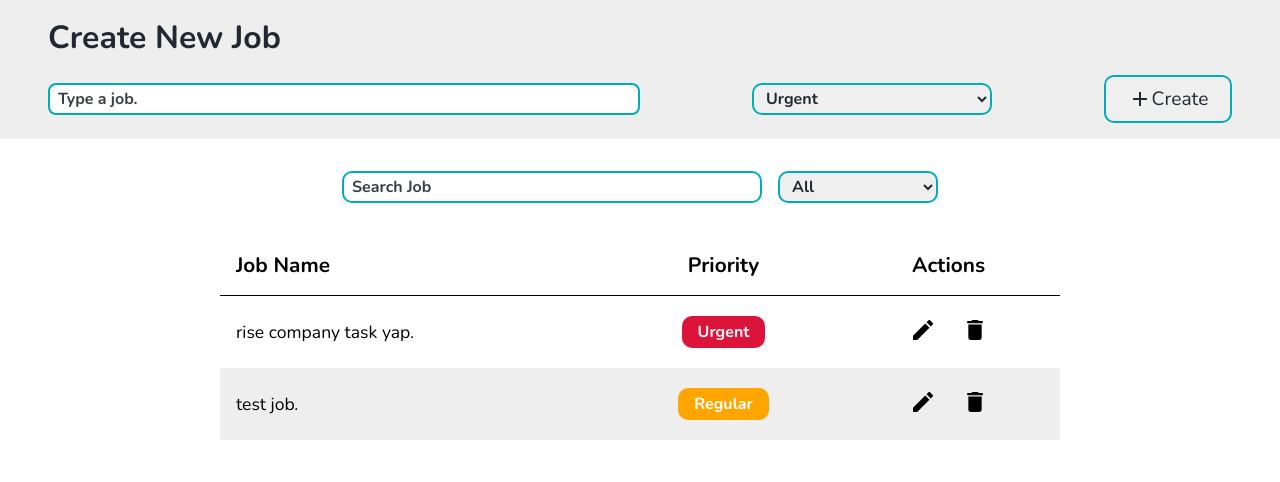
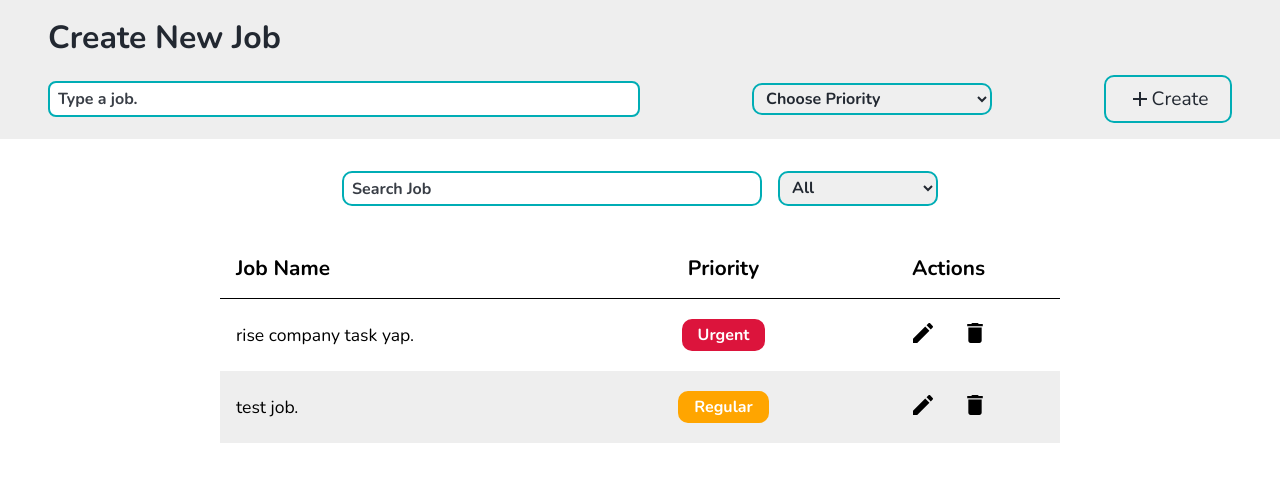
Before and after one commit to volkankaraali/personal-job-tracking, a React (Create React App) app: page / in a window 1280 px wide. Shown: the top 482 px of the page. Built offline with nearby package versions, Linux system fonts and the light colour scheme.

Commit message:
joblist, new job add added

```diff
--- a/package.json
+++ b/package.json
@@ -16,6 +16,7 @@
     "react-dom": "^18.1.0",
     "react-scripts": "5.0.1",
     "sass": "^1.52.1",
+    "uuid": "^8.3.2",
     "web-vitals": "^2.1.4",
     "yup": "^0.32.11"
   },
--- a/src/components/JobListTable/JobListTable.jsx
+++ b/src/components/JobListTable/JobListTable.jsx
@@ -3,6 +3,7 @@ import DeleteIcon from '../../constants/icons/DeleteIcon';
 import EditIcon from '../../constants/icons/EditIcon';
 import './JobListTable.scss';
 function JobListTable({ filteredJobs }) {
+
   return (
     <div className='jobListTableContainer'>
 
@@ -15,6 +16,9 @@ function JobListTable({ filteredJobs }) {
           </tr>
         </thead>
         <tbody>
+          {
+            filteredJobs.length === 0 && <tr className='noFilteredJob'><td>There is not a job.</td></tr>
+          }
           {
             filteredJobs.map(job => (
               <tr key={job.id}>
@@ -31,7 +35,6 @@ function JobListTable({ filteredJobs }) {
               </tr>
             ))
           }
-          <tr></tr>
         </tbody>
       </table>
 
--- a/src/components/JobListTable/JobListTable.scss
+++ b/src/components/JobListTable/JobListTable.scss
@@ -22,6 +22,10 @@
             }
         }
         tbody{
+            .noFilteredJob{
+                color: crimson;
+                font-weight: bold;
+            }
             tr{
                 &:nth-child(even){
                     background-color: #EEEEEE;
--- a/src/components/JobSearch/JobSearch.scss
+++ b/src/components/JobSearch/JobSearch.scss
@@ -13,7 +13,7 @@
     }
     input{
         width: 50%;
-        height: 2rem;
+        height: 2.2rem;
         padding: 0px 0.5rem;
         margin-right: 1rem;
         outline: none;
--- a/src/components/JobsList/JobList.jsx
+++ b/src/components/JobsList/JobList.jsx
@@ -6,11 +6,17 @@ import JobSearch from '../JobSearch/JobSearch';
 import './JobList.scss';
 function JobList() {
   const { jobs } = useJobs();
-  // eslint-disable-next-line no-unused-vars
+
   const [searchJobInput, setSearchJobInput] = useState('');
   const [filteredJobs, setFilteredJobs] = useState([]);
   const [filteredPriority, setFilteredPriority] = useState('All');
 
+
+  useEffect(() => {
+    setFilteredJobs(jobs);
+  }, [jobs]);
+
+  //filtered jobs by input text
   useEffect(() => {
     setFilteredPriority('All');
     if (searchJobInput === '') {
@@ -22,7 +28,9 @@ function JobList() {
     }
   }, [searchJobInput]);
 
+  //filtered jobs by priority options
   useEffect(() => {
+    setSearchJobInput('');
     if (filteredPriority === 'All') {
       setFilteredJobs(jobs);
     }
@@ -31,8 +39,6 @@ function JobList() {
       setFilteredJobs(filtered);
     }
   }, [filteredPriority]);
-
-
 
   return (
     <div className='jobListContainer'>
--- a/src/components/NewJobForm/NewJobForm.jsx
+++ b/src/components/NewJobForm/NewJobForm.jsx
@@ -1,12 +1,23 @@
+/* eslint-disable no-unused-vars */
 import React from 'react';
 import './NewJobForm.scss';
-// eslint-disable-next-line no-unused-vars
-import { FormControl, InputLabel, MenuItem, Select } from '@mui/material';
 import { Formik } from 'formik';
 import { NewJobSchema } from '../../constants/yupSchema';
 import AddIcon from '@mui/icons-material/Add';
+import { v4 as uuidv4 } from 'uuid';
+import { useJobs } from '../../context/JobsContext';
 function NewJobForm() {
+  const { setJobs, jobs } = useJobs();
 
+  const addJob = (auth) => {
+    //generete uniq id
+    let id = uuidv4();
+
+    let newJobsInStorage = JSON.parse(localStorage.getItem('jobs'));
+    newJobsInStorage.push({ id, jobName: auth.jobName, priority: auth.priority });
+    localStorage.setItem('jobs', JSON.stringify(newJobsInStorage));
+    setJobs(newJobsInStorage);
+  };
   return (
     <div className='container'>
       <h1>Create New Job</h1>
@@ -18,12 +29,11 @@ function NewJobForm() {
 
         validationSchema={NewJobSchema}
         onSubmit={(auth, { resetForm }) => {
-          console.log(auth);
+          addJob(auth);
           resetForm();
         }}
       >
         {
-          // eslint-disable-next-line no-unused-vars
           ({ values, errors, handleChange, handleSubmit }) =>
             <form onSubmit={handleSubmit}>
               <div className='jobNameContainer'>
@@ -33,6 +43,7 @@ function NewJobForm() {
 
               <div className='priorityContainer' >
                 <select name="priority" value={values.priority} onChange={handleChange}>
+                  <option value="" disabled selected>Choose Priority</option>
                   <option value="Urgent">Urgent</option>
                   <option value="Regular">Regular</option>
                   <option value="Trivial">Trivial</option>
--- a/src/components/NewJobForm/NewJobForm.scss
+++ b/src/components/NewJobForm/NewJobForm.scss
@@ -35,7 +35,7 @@
             }
 
             input{
-                height: 2rem;
+                height: 2.2rem;
                 padding: 0px 0.5rem;
                 border-radius: 8px;
                 outline: none;
--- a/src/constants/yupSchema.js
+++ b/src/constants/yupSchema.js
@@ -3,7 +3,7 @@ import * as yup from 'yup';
 export const NewJobSchema=yup.object().shape({
   jobName:yup
     .string()
-    .matches(/^[a-z0-9]+$/i)
+    .matches(/^[A-Za-z0-9? ,_-]+$/,'Only Alphanumeric Characters.')
     .max(255,'Cant be more 255 letters.')
     .required('Job name cant be empty!'),
   priority:yup
--- a/src/context/JobsContext.jsx
+++ b/src/context/JobsContext.jsx
@@ -1,17 +1,28 @@
-import React, { createContext, useContext } from 'react';
+/* eslint-disable no-unused-vars */
+import React, { createContext, useContext, useEffect, useState } from 'react';
 
 const JobsContext = createContext();
 
-// eslint-disable-next-line react/prop-types
 export const JobsProvider = ({ children }) => {
 
-  const jobs = [
+  const [jobs, setJobs] = useState([
     { id: 1, jobName: 'rise company task yap.', priority: 'Urgent' },
     { id: 2, jobName: 'test job.', priority: 'Regular' }
-  ];
+  ]);
+
+  useEffect(() => {
+    let jobsInLocaleStorage = JSON.parse(localStorage.getItem('jobs'));
+    if (jobsInLocaleStorage == null) {
+      localStorage.setItem('jobs', JSON.stringify(jobs));
+    }
+    else {
+      setJobs(jobsInLocaleStorage);
+    }
+  }, []);
 
   const values = {
-    jobs
+    jobs,
+    setJobs
   };
   return <JobsContext.Provider value={values}>{children}</JobsContext.Provider>;
 };
```
Also changed, not shown: 1 other file (tests, documents, lock files or other folders).
